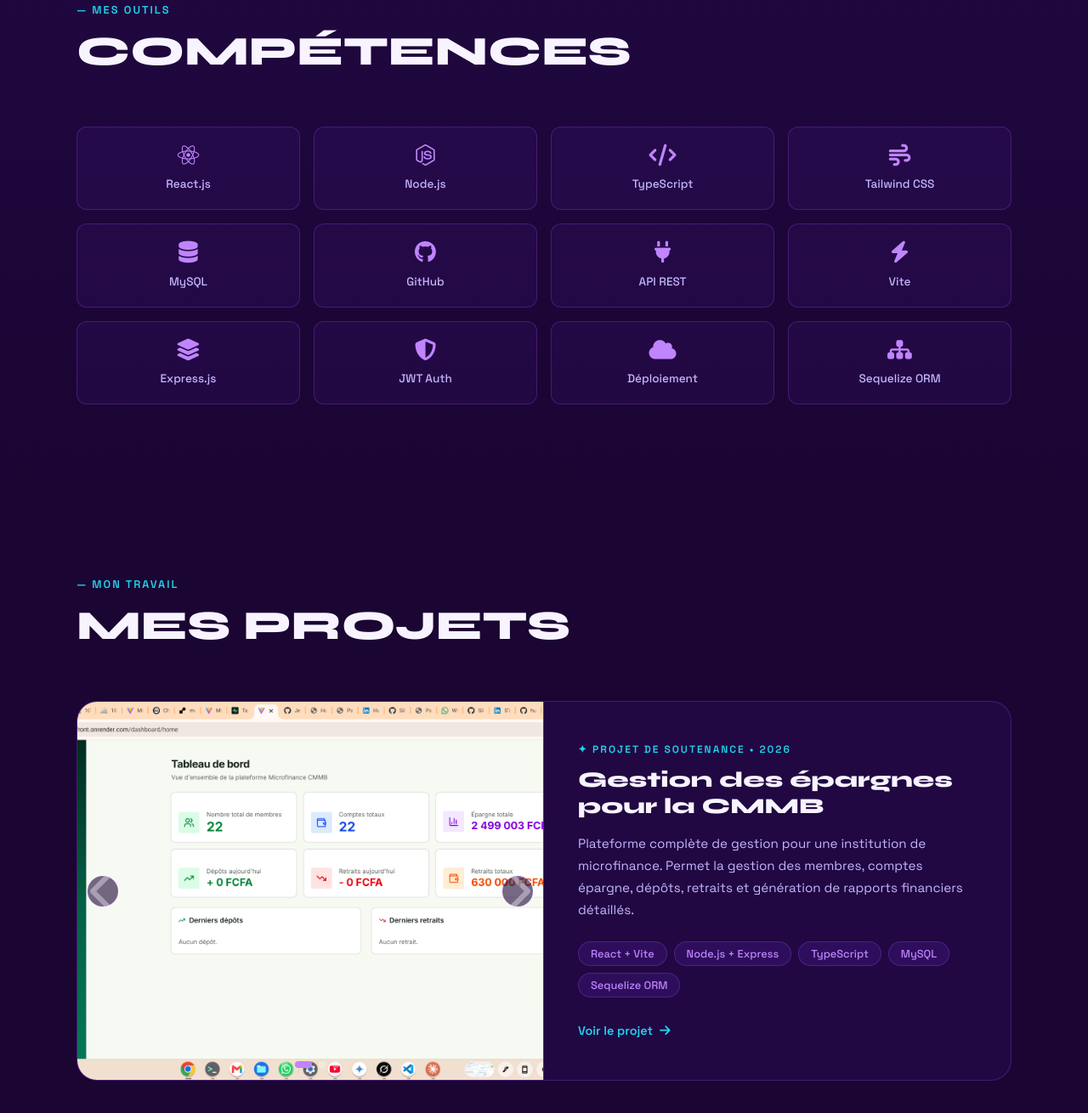
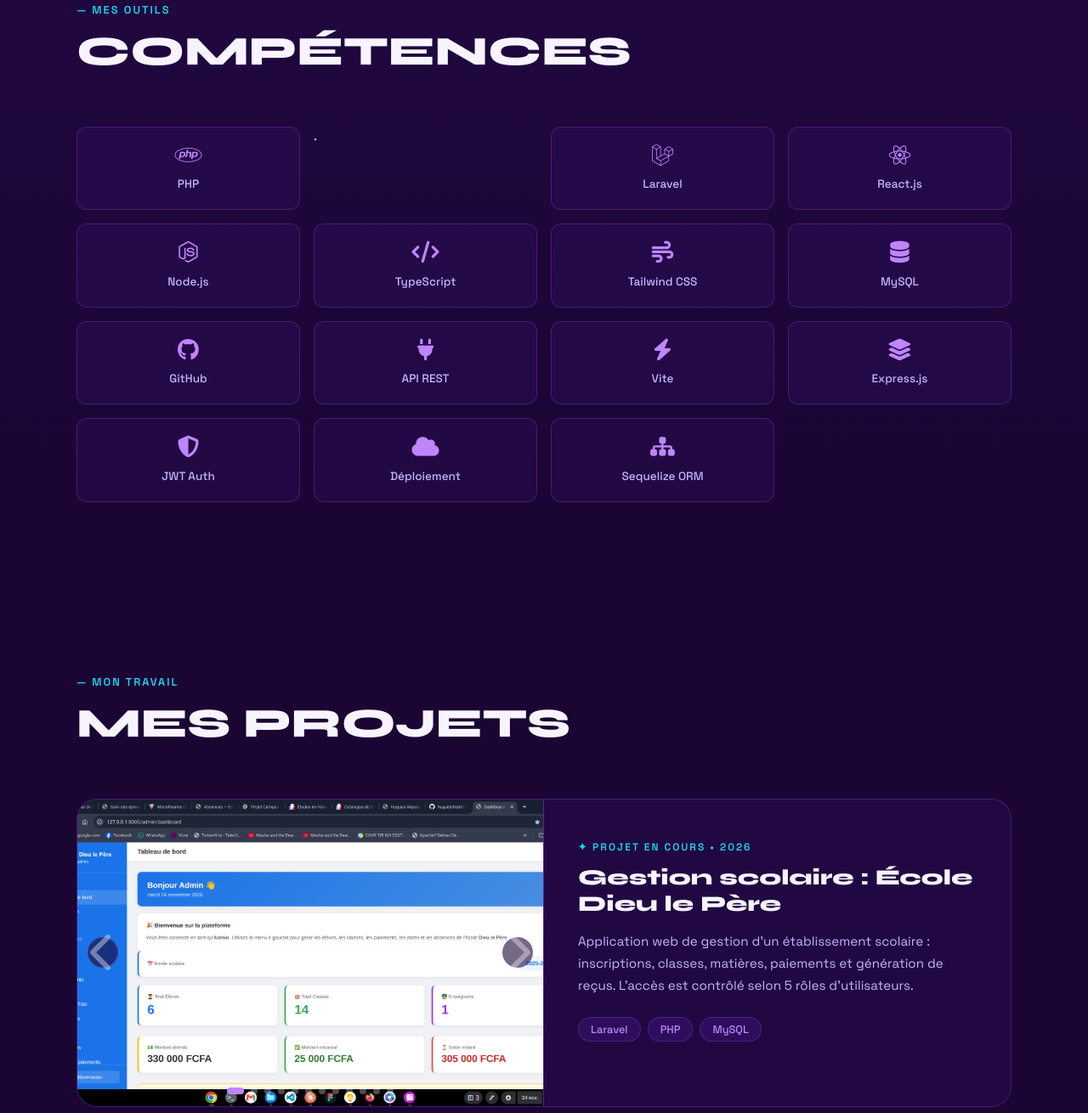
Before and after one commit to huguetchede7-cmd/huguetchede7-cmd.github.io, a plain HTML site: page index.html in a window 1280 px wide. Shown: the part 2530-3840 px from the top of the page at 85% size. Drawn offline with Linux system fonts and the light colour scheme.

Commit message:
Ajout du projet École Dieu le Père

```diff
--- a/index.html
+++ b/index.html
@@ -3,7 +3,7 @@
 <head>
 <meta charset="UTF-8">
 <meta name="viewport" content="width=device-width, initial-scale=1.0">
-<title>Hugues Akpado TCHEDE | Developpeur back-end</title>
+<title>Hugues Akpado TCHEDE | Développeur Web</title>
 <link href="https://fonts.googleapis.com/css2?family=Space+Grotesk:wght@300;400;500;600;700&family=Syne:wght@700;800&display=swap" rel="stylesheet">
 <link rel="stylesheet" href="https://cdnjs.cloudflare.com/ajax/libs/font-awesome/6.5.0/css/all.min.css">
 <style>
@@ -636,6 +636,8 @@ Passionné par la création d'applications complètes et performantes.
 <div class="section-tag">— Mes outils</div>
 <h2 class="section-title">COMPÉTENCES</h2>
 <div class="skills-grid">
+<div class="skill-chip"><i class="fab fa-php"></i><span>PHP</span></div>.
+<div class="skill-chip"><i class="fab fa-laravel"></i><span>Laravel</span></div>
 <div class="skill-chip"><i class="fab fa-react"></i><span>React.js</span></div>
 <div class="skill-chip"><i class="fab fa-node-js"></i><span>Node.js</span></div>
 <div class="skill-chip"><i class="fas fa-code"></i><span>TypeScript</span></div>
@@ -656,6 +658,41 @@ Passionné par la création d'applications complètes et performantes.
 <div class="section-inner">
 <div class="section-tag">— Mon travail</div>
 <h2 class="section-title">MES PROJETS</h2>
+
+<div class="project-featured" style="margin-bottom:60px">
+<div class="project-img" style="padding:0; position:relative;">
+<div class="carousel" id="carousel2">
+<div class="carousel-track">
+<div class="carousel-slide"><img src="ecole-dashboard_1.jpg" alt="Tableau de bord 1"></div>
+<div class="carousel-slide"><img src="ecole-dashboard_2.jpg" alt="Tableau de bord 2" loading="lazy"></div>
+<div class="carousel-slide"><img src="ecole-inscription_1.jpg" alt="Inscription 1" loading="lazy"></div>
+<div class="carousel-slide"><img src="ecole-inscription_2.jpg" alt="Inscription 2" loading="lazy"></div>
+<div class="carousel-slide"><img src="ecole-classes_1.jpg" alt="Classes" loading="lazy"></div>
+<div class="carousel-slide"><img src="ecole-matieres_1.jpg" alt="Matières 1" loading="lazy"></div>
+<div class="carousel-slide"><img src="ecole-matieres_2.jpg" alt="Matières 2" loading="lazy"></div>
+<div class="carousel-slide"><img src="ecole-paiements_1.jpg" alt="Paiements 1" loading="lazy"></div>
+<div class="carousel-slide"><img src="ecole-paiements_2.jpg" alt="Paiements 2" loading="lazy"></div>
+<div class="carousel-slide"><img src="ecole-recus_1.jpg" alt="Reçus 1" loading="lazy"></div>
+<div class="carousel-slide"><img src="ecole-recus_2.jpg" alt="Reçus 2" loading="lazy"></div>
+<div class="carousel-slide"><img src="ecole-recus_3.jpg" alt="Reçus 3" loading="lazy"></div>
+</div>
+<button class="carousel-btn prev" onclick="moveCarousel('carousel2', -1)"><i class="fas fa-chevron-left"></i></button>
+<button class="carousel-btn next" onclick="moveCarousel('carousel2', 1)"><i class="fas fa-chevron-right"></i></button>
+<div class="carousel-dots"></div>
+</div>
+</div>
+<div class="project-info">
+<div class="project-label">✦ Projet en cours • 2026</div>
+<h3>Gestion scolaire : École Dieu le Père</h3>
+<p>Application web de gestion d'un établissement scolaire : inscriptions, classes, matières, paiements et génération de reçus. L'accès est contrôlé selon 5 rôles d'utilisateurs.</p>
+<div class="tech-tags">
+<span class="tech-tag">Laravel</span>
+<span class="tech-tag">PHP</span>
+<span class="tech-tag">MySQL</span>
+</div>
+</div>
+</div>
+
 <div class="project-featured">
 <div class="project-img" style="padding:0; position:relative;">
 <div class="carousel" id="carousel1">
@@ -697,6 +734,7 @@ Voir le projet <i class="fas fa-arrow-right"></i>
 <p>Vous avez un projet en tête ou vous souhaitez collaborer ? N'hésitez pas à me contacter, je serai ravi d'échanger avec vous.</p>
 <div class="contact-links">
 <a href="mailto:huguetchede7@gmail.com" class="contact-link"><i class="fas fa-envelope"></i> Email</a>
+
 <a href="https://wa.me/22991757376" target="_blank" class="contact-link">
 <i class="fab fa-whatsapp"></i> WhatsApp
 </a>
@@ -736,7 +774,7 @@ a.style.color = a.getAttribute('href') === '#' + current ? '#c084fc' : '';
 });
 });
 
-function initCarousel(id) {
+function initCarousel(id, autoplay = true) {
 const carousel = document.getElementById(id);
 const track = carousel.querySelector('.carousel-track');
 const slides = carousel.querySelectorAll('.carousel-slide');
@@ -754,7 +792,7 @@ dotsContainer.appendChild(dot);
 carousel.dataset.index = 0;
 
 // Auto-play optionnel
-setInterval(() => moveCarousel(id, 1), 4000);
+if (autoplay) setInterval(() => moveCarousel(id, 1), 4000);
 }
 
 function goToSlide(id, i) {
@@ -776,6 +814,7 @@ goToSlide(id, index);
 }
 
 initCarousel('carousel1');
+initCarousel('carousel2', false);
 </script>
 
 </body>
```
Also changed, not shown: ecole-classes_1.jpg (added), ecole-dashboard_1.jpg (added), ecole-dashboard_2.jpg (added), ecole-inscription_1.jpg (added), ecole-inscription_2.jpg (added), ecole-matieres_1.jpg (added), ecole-matieres_2.jpg (added), ecole-paiements_1.jpg (added), ecole-paiements_2.jpg (added), ecole-recus_1.jpg (added), ecole-recus_2.jpg (added), ecole-recus_3.jpg (added), 2 other files.
